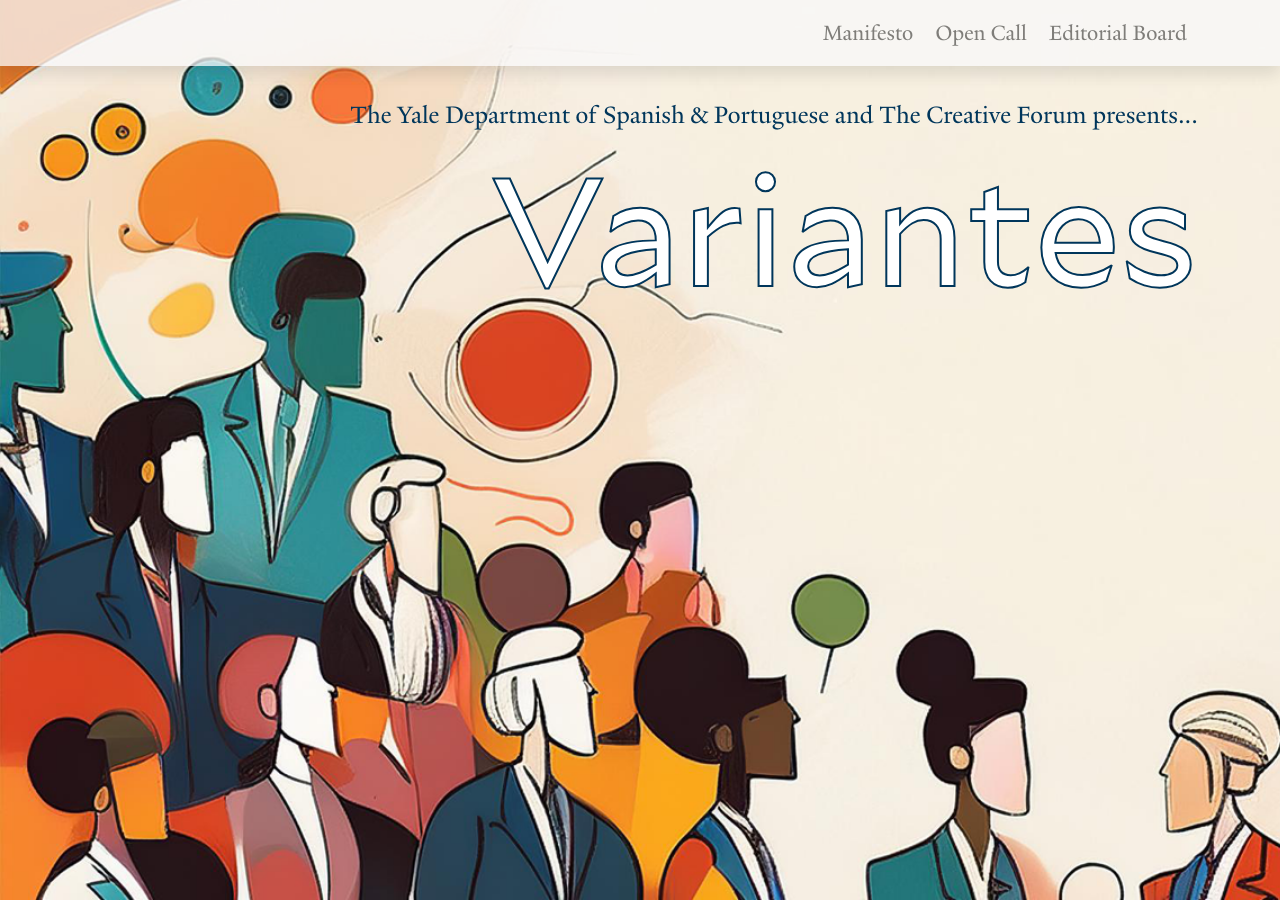
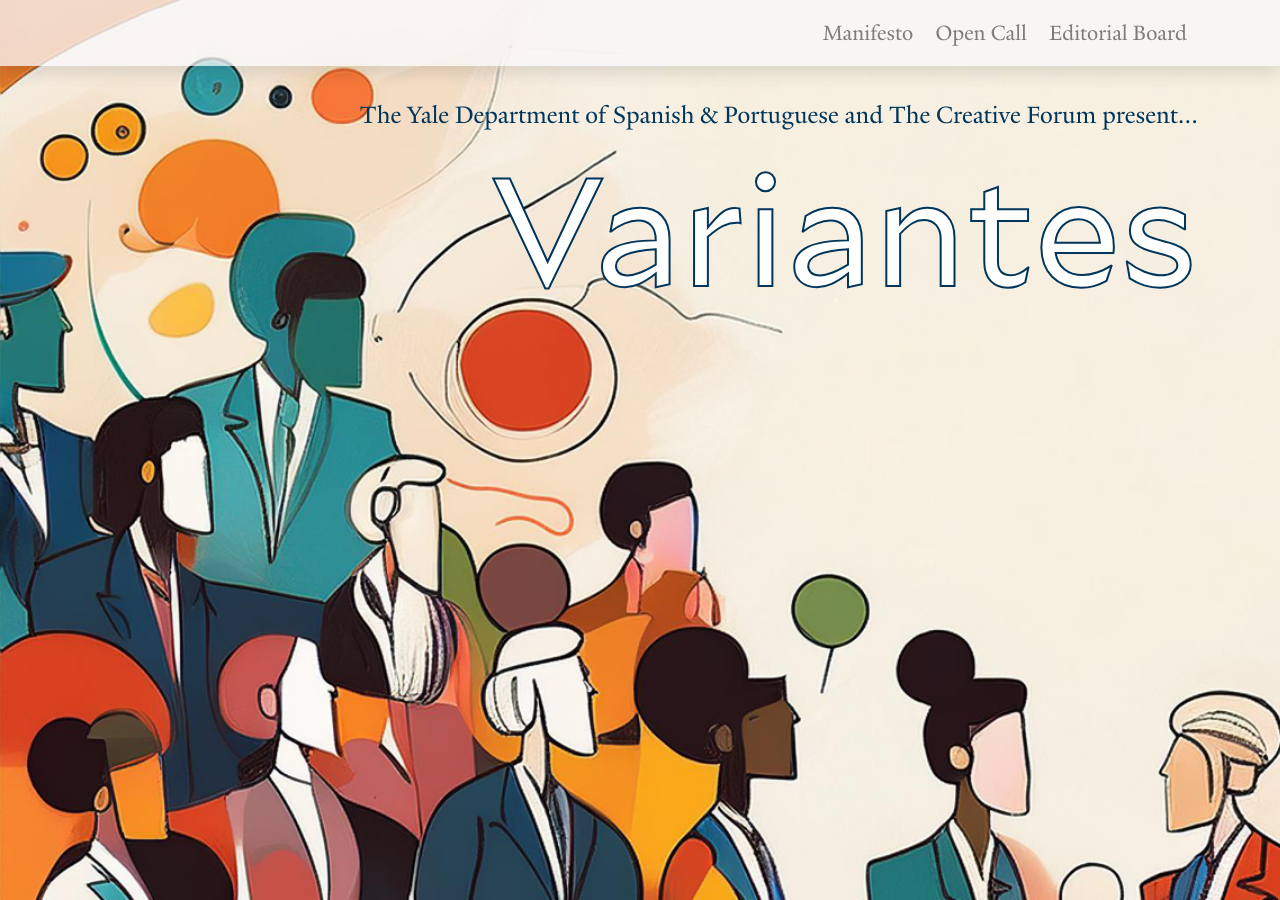
Before and after one commit to elotroalex/variantes, a Jekyll site: the page built from index.html, in a window 1280 px wide and 900 px high. Built offline with Jekyll 4.4.1, drawn with Linux system fonts in a browser that asks for light colours; part of the change alters nothing that is shown.

```diff
--- a/_includes/head.html
+++ b/_includes/head.html
@@ -14,10 +14,10 @@
   <!-- OpenGraph -->
 
   {% if page.layout == "home" %}
-  <meta property="og:title" content="{{site.title}}" />
+  <meta property="og:title" content="Variantes" />
 
   {% else %}
-  <meta property="og:title" content="{{page.title}} | {{site.title}}" />
+  <meta property="og:title" content="{{page.title}} | Variantes" />
   {% endif %}
   <meta property="og:description" content="{{site.description}}" />
   <meta property="fb:admins" content="elotroalex" />
--- a/_layouts/home.html
+++ b/_layouts/home.html
@@ -7,7 +7,7 @@ layout: default
     <div class="container h-100">
       <div class="row h-100 align-items-start">
         <div class="mt-5 pt-5 pr-1 col-12 text-end text-white">
-          <span class="atspanport">The Yale Department of Spanish & Portuguese and The Creative Forum presents...</span>
+          <span class="atspanport">The Yale Department of Spanish & Portuguese and The Creative Forum present...</span>
           <h1 class="fw-light display-1" data-mdb-toggle="animation" data-mdb-animation-reset="true" data-mdb-animation="fade-in-left" data-mdb-animation-start="onLoad">Variantes</h1>
         </div>
       </div>
```
